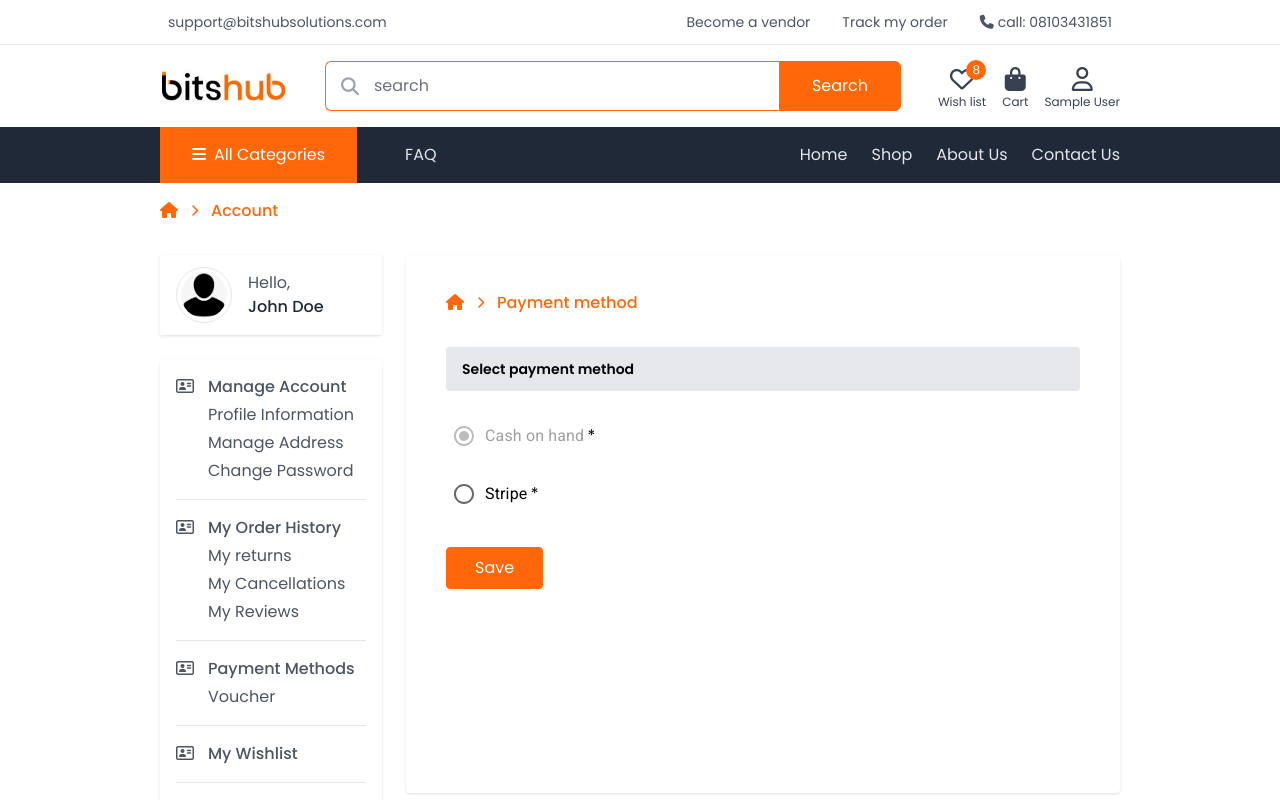
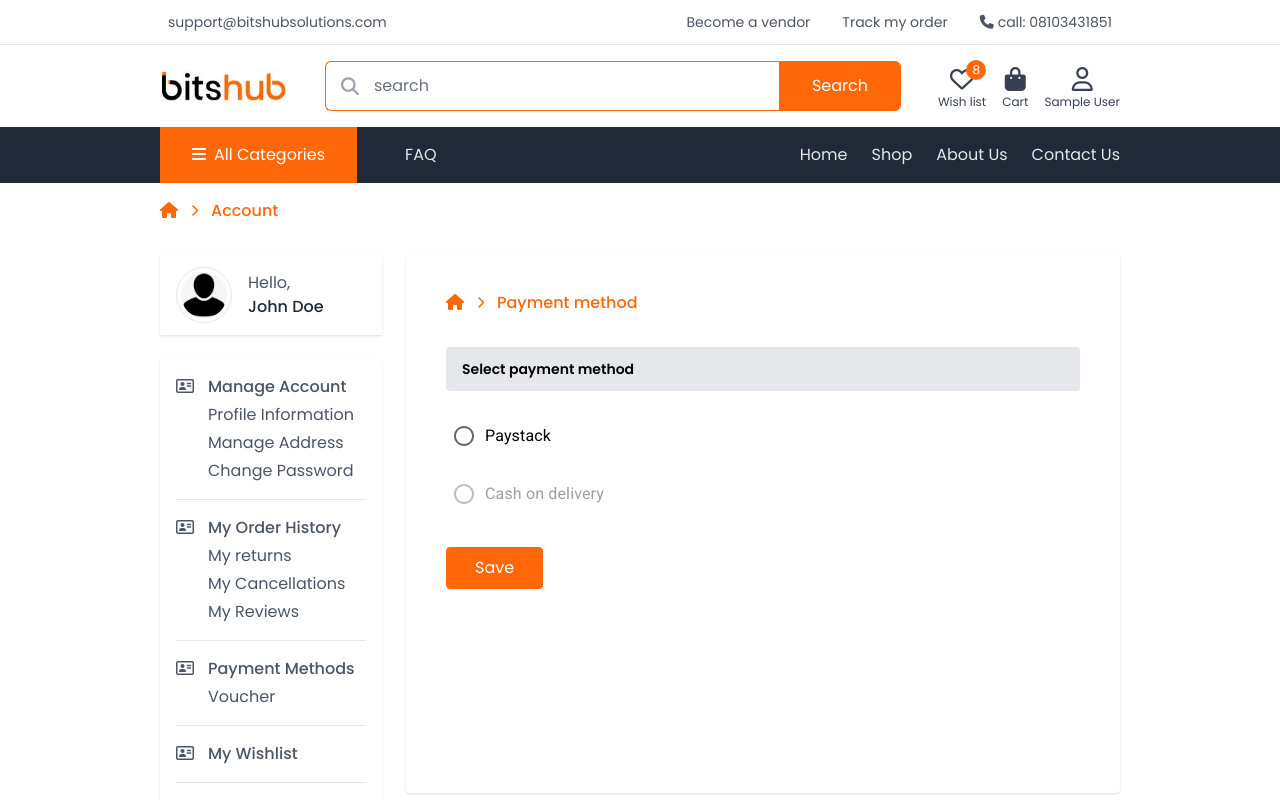
Before and after one commit to samsiteweb/bitshub-frontend, a React (Create React App) app: page /account/payment-methods in a window 1280 px wide. Shown: the top 800 px of the page. Built offline with nearby package versions, Linux system fonts and the light colour scheme; sample sign-in values are in the browser's storage.

Commit message:
Update PaymentMethods.js

```diff
--- a/src/components/PaymentMethods.js
+++ b/src/components/PaymentMethods.js
@@ -1,8 +1,6 @@
 import React, { useState } from "react";
 import Button from "../components/Button";
 import { useDispatch } from "react-redux";
-// import paypal from "../images/paypal.png";
-// import creditCard from "../images/credit-card.png";
 import { savePaymentMethod } from "../actions/cartActions";
 import Breadcrumbs from "../components/Breadcrumbs";
 import Radio from "@mui/material/Radio";
@@ -40,27 +38,19 @@ const PaymentMethods = () => {
               }}
             >
               <div className="p-2 rounded flex gap-4 items-center">
-                {/* <img className="w-full" src={creditCard} alt="/" /> */}
-
-                <FormControlLabel
-                  disabled
-                  id="paypal"
-                  label="Cash on hand"
-                  value="PayPal"
-                  required
-                  checked
-                  control={<Radio />}
-                />
+                   <FormControlLabel
+              value="paystack"
+              control={<Radio />}
+              label="Paystack"
+            />
               </div>
               <div className="p-2 rounded flex gap-4 items-center mb-6">
-                {/* <img className="w-full" src={paypal} alt="/" /> */}
                 <FormControlLabel
-                  id="stripe"
-                  label="Stripe"
-                  required
-                  value="Stripe"
-                  control={<Radio />}
-                />
+              disabled
+              value="cash"
+              control={<Radio />}
+              label="Cash on delivery"
+            />
               </div>
             </RadioGroup>
           </div>
```
